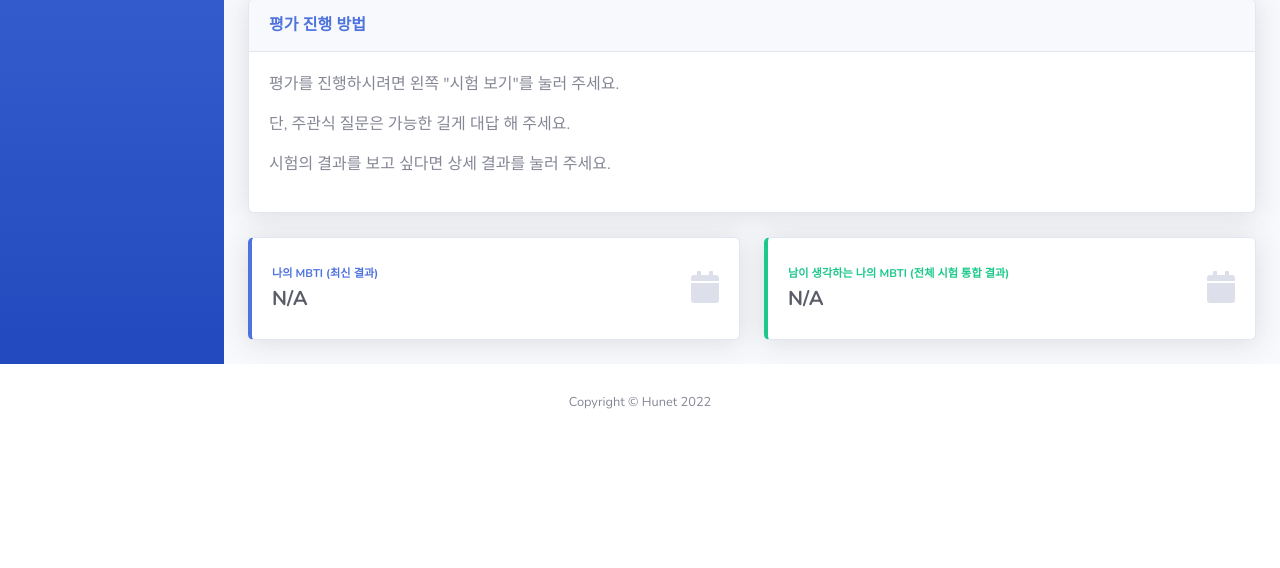
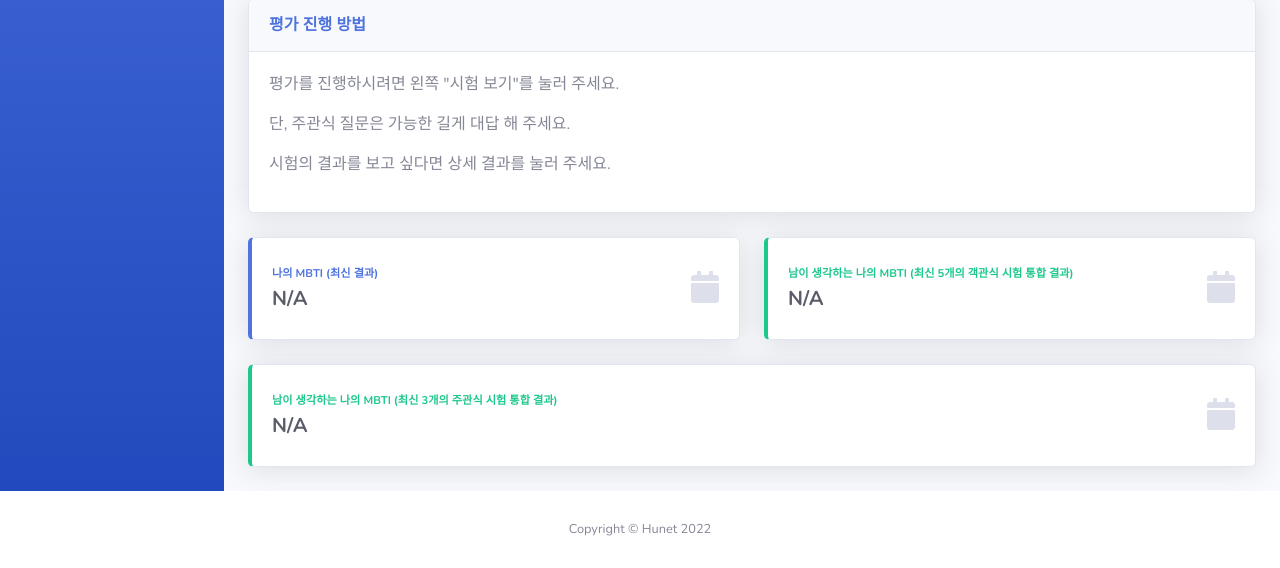
Before and after one commit to acho2004/flaskproject, a Flask app: page / in a window 1280 px wide. Shown: the part 589-1157 px from the top of the page. Before the commit the page ends 998 px from the top, so only its background shows below. Run offline with Flask 2, Linux system fonts and the light colour scheme; a user stored in the database is signed in; data comes from the database, SQL or seed files in the repository; some libraries are stand-ins or nearby versions.

Commit message:
centered image and added if statement for displaying N/A if no image exists

```diff
--- a/flaskr/questionaire.py
+++ b/flaskr/questionaire.py
@@ -154,7 +154,7 @@ def selftest():
             db.execute(
                 'UPDATE stest SET guess_MBTI_EI = ?, guess_MBTI_SN = ?, guess_MBTI_TF = ?, guess_MBTI_JP = ?'
                 ' WHERE route = ?',
-                (mbti_grader(x,"self")[0], mbti_grader(x,"self")[1], mbti_grader(x,"self")[2], mbti_grader(x,"self")[3], x)
+                (mbti_grader(x, "self")[0], mbti_grader(x, "self")[1], mbti_grader(x, "self")[2], mbti_grader(x, "self")[3], x)
             )
             db.commit()
             return redirect(url_for('index'))
@@ -247,7 +247,7 @@ def peertest():
             db.execute(
                 'UPDATE ptest SET guess_MBTI_EI = ?, guess_MBTI_SN = ?, guess_MBTI_TF = ?, guess_MBTI_JP = ?'
                 ' WHERE route = ?',
-                (mbti_grader(x,"peer")[0], mbti_grader(x,"peer")[1], mbti_grader(x,"peer")[2], mbti_grader(x,"peer")[3], x)
+                (mbti_grader(x, "peer")[0], mbti_grader(x, "peer")[1], mbti_grader(x, "peer")[2], mbti_grader(x, "peer")[3], x)
             )
             db.commit()
 
@@ -290,7 +290,7 @@ def addsample():
         db.execute(
             'UPDATE stest SET guess_MBTI_EI = ?, guess_MBTI_SN = ?, guess_MBTI_TF = ?, guess_MBTI_JP = ?'
             ' WHERE route = ?',
-            (mbti_grader(x,"self")[0], mbti_grader(x,"self")[1], mbti_grader(x,"self")[2], mbti_grader(x,"self")[3], x)
+            (mbti_grader(x, "self")[0], mbti_grader(x, "self")[1], mbti_grader(x, "self")[2], mbti_grader(x, "self")[3], x)
         )
         db.commit()
     return render_template('/addsample.html')
--- a/flaskr/templates/index.html
+++ b/flaskr/templates/index.html
@@ -203,9 +203,30 @@
                                 <div class="row no-gutters align-items-center">
                                     <div class="col mr-2">
                                         <div class="text-xs font-weight-bold text-success text-uppercase mb-1">
-                                            남이 생각하는 나의 MBTI (전체 시험 통합 결과)
+                                            남이 생각하는 나의 MBTI (최신 5개의 객관식 시험 통합 결과)
                                         </div>
                                         <div class="h5 mb-0 font-weight-bold text-gray-800">{{peerguess}}</div>
+                                    </div>
+                                    <div class="col-auto">
+                                        <i class="fas fa-calendar fa-2x text-gray-300"></i>
+                                    </div>
+                                </div>
+                            </div>
+                        </div>
+                    </div>
+                    <div class="col-xl-12 col-md-6 mb-4">
+                        <div class="card border-left-success shadow h-100 py-2">
+                            <div class="card-body">
+                                <div class="row no-gutters align-items-center">
+                                    <div class="col mr-2">
+                                        <div class="text-xs font-weight-bold text-success text-uppercase mb-1">
+                                            남이 생각하는 나의 MBTI (최신 3개의 주관식 시험 통합 결과)
+                                        </div>
+                                        {% if imageExists %}
+                                            <img style="margin-left:auto; margin-right: auto;display: block;" src={{"/output/" + g.user['emp_no'] + "_radarchart.png"}} alt="MBTI AI Results" width="750" height="900">
+                                        {% else %}
+                                            <div class="h5 mb-0 font-weight-bold text-gray-800">N/A</div>
+                                        {% endif %}
                                     </div>
                                     <div class="col-auto">
                                         <i class="fas fa-calendar fa-2x text-gray-300"></i>
```
